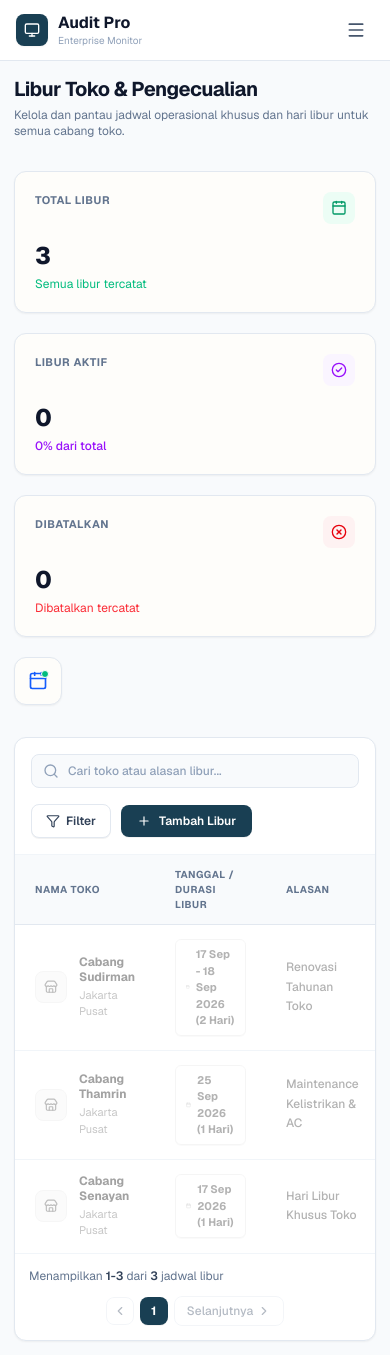
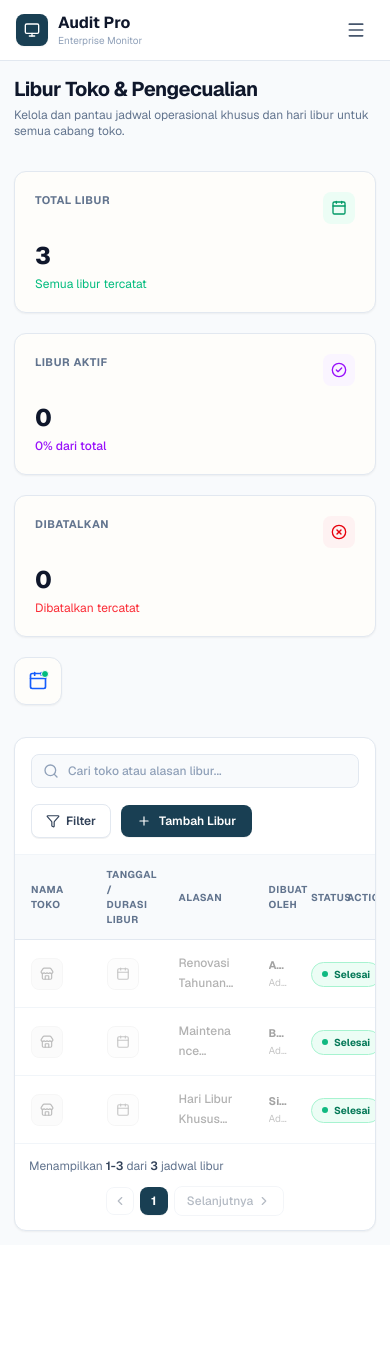
Before and after one commit to AlvinoValerian/Audit-Checklist-System, a Next.js app in the folder frontend/: page /libur-toko in a window 390 px wide. After the commit the page ends 1245 px from the top, so only its background shows below. Built offline with nearby package versions, Linux system fonts and the light colour scheme.

Commit message:
update: perbaikan responsive tabel libur toko dan perbaikan penamaan tombol buat template

```diff
--- a/frontend/src/app/libur-toko/page.tsx
+++ b/frontend/src/app/libur-toko/page.tsx
@@ -76,6 +76,20 @@ export default function LiburTokoPage() {
     if (status === "Terjadwal") return { bg: "bg-purple-50 border-purple-200 text-purple-700", dot: "bg-purple-600" };
     if (status === "Selesai") return { bg: "bg-[#ecfdf5] border-[#a7f3d0] text-[#047857]", dot: "bg-[#10b981]" };
     return { bg: "bg-[#fef2f2] border-[#fecaca] text-[#b91c1c]", dot: "bg-[#ef4444]" };
+  };
+
+  const formatDateRange = (start: string, end: string) => {
+    const s = new Date(start);
+    const e = new Date(end);
+    const options: Intl.DateTimeFormatOptions = { day: 'numeric', month: 'short' };
+
+    if (start === end) {
+      return s.toLocaleDateString('id-ID', { ...options, year: 'numeric' });
+    }
+
+    const startStr = s.toLocaleDateString('id-ID', options);
+    const endStr = e.toLocaleDateString('id-ID', { ...options, year: 'numeric' });
+    return `${startStr} - ${endStr}`;
   };
 
   const formatDuration = (start: string, end: string, days: number) => {
@@ -340,15 +354,15 @@ export default function LiburTokoPage() {
 
         {/* Table Content */}
         <div className="overflow-x-auto">
-          <table className="w-full text-left border-collapse">
+          <table className="w-full table-fixed text-left border-collapse">
             <thead>
               <tr className="bg-slate-50 border-b border-slate-200">
-                <th className="px-5 py-3 text-[10px] font-bold text-slate-500 uppercase tracking-wider">NAMA TOKO</th>
-                <th className="px-5 py-3 text-[10px] font-bold text-slate-500 uppercase tracking-wider">TANGGAL / DURASI LIBUR</th>
-                <th className="px-5 py-3 text-[10px] font-bold text-slate-500 uppercase tracking-wider">ALASAN</th>
-                <th className="px-5 py-3 text-[10px] font-bold text-slate-500 uppercase tracking-wider">DIBUAT OLEH</th>
-                <th className="px-5 py-3 text-[10px] font-bold text-slate-500 uppercase tracking-wider text-center">STATUS</th>
-                <th className="px-5 py-3 text-[10px] font-bold text-slate-500 uppercase tracking-wider text-center">ACTION</th>
+                <th className="w-[21%] px-4 py-3 text-[10px] font-bold text-slate-500 uppercase tracking-wider">NAMA TOKO</th>
+                <th className="w-[20%] px-4 py-3 text-[10px] font-bold text-slate-500 uppercase tracking-wider">TANGGAL / DURASI LIBUR</th>
+                <th className="w-[25%] px-4 py-3 text-[10px] font-bold text-slate-500 uppercase tracking-wider">ALASAN</th>
+                <th className="w-[14%] px-4 py-3 text-[10px] font-bold text-slate-500 uppercase tracking-wider">DIBUAT OLEH</th>
+                <th className="w-[10%] px-2 py-3 text-[10px] font-bold text-slate-500 uppercase tracking-wider text-center">STATUS</th>
+                <th className="w-[10%] px-2 py-3 text-[10px] font-bold text-slate-500 uppercase tracking-wider text-center">ACTION</th>
               </tr>
             </thead>
             <tbody className="divide-y divide-slate-100">
@@ -384,37 +398,51 @@ export default function LiburTokoPage() {
 
                   return (
                     <tr key={row.id} className="hover:bg-slate-50/50 transition-colors">
-                      <td className={`px-5 py-3.5 ${isGrayedOut ? 'opacity-40 grayscale' : ''}`}>
+                      <td className={`px-4 py-3.5 ${isGrayedOut ? 'opacity-40 grayscale' : ''}`}>
                         <div className="flex items-center gap-3">
                           <div className="w-8 h-8 rounded-lg bg-blue-50 border border-blue-100 flex items-center justify-center text-blue-600 shrink-0">
                             <Store className="w-3.5 h-3.5" />
                           </div>
-                          <div>
-                            <p className="text-xs font-bold text-slate-900 leading-tight">{row.storeName}</p>
-                            <p className="text-[11px] text-slate-500 mt-0.5">{row.storeLocation}</p>
+                          <div className="min-w-0">
+                            <p className="text-xs font-bold text-slate-900 leading-tight truncate">{row.storeName}</p>
+                            <p className="text-[11px] text-slate-500 mt-0.5 truncate">{row.storeLocation}</p>
                           </div>
                         </div>
                       </td>
-                      <td className={`px-5 py-3.5 ${isGrayedOut ? 'opacity-40 grayscale' : ''}`}>
-                        <div className="inline-flex items-center gap-1.5 px-2.5 py-1.5 rounded-md bg-white border border-slate-200 text-[11px] text-slate-700 font-bold shadow-2xs">
-                          <CalendarIcon className="w-3.5 h-3.5 text-slate-400" />
-                          {formatDuration(row.startDate, row.endDate, row.durationDays)}
+                      <td className={`px-4 py-3.5 ${isGrayedOut ? 'opacity-40 grayscale' : ''}`}>
+                        <div className="flex items-center gap-2.5">
+                          <div className="w-8 h-8 rounded-lg bg-slate-50 border border-slate-200 flex items-center justify-center text-slate-500 shrink-0">
+                            <CalendarIcon className="w-3.5 h-3.5 text-slate-500" />
+                          </div>
+                          <div className="min-w-0">
+                            <p className="text-xs font-bold text-slate-900 leading-tight truncate">
+                              {formatDateRange(row.startDate, row.endDate)}
+                            </p>
+                            <p className="text-[10px] text-slate-500 font-medium mt-0.5 truncate">
+                              Durasi: {row.durationDays} Hari
+                            </p>
+                          </div>
                         </div>
                       </td>
-                      <td className={`px-5 py-3.5 ${isGrayedOut ? 'opacity-40 grayscale' : ''}`}>
-                        <p className="text-xs text-slate-700 max-w-[160px] leading-relaxed font-medium">{row.reason}</p>
+                      <td className={`px-4 py-3.5 ${isGrayedOut ? 'opacity-40 grayscale' : ''}`}>
+                        <p
+                          className="text-xs text-slate-700 leading-relaxed font-medium break-words line-clamp-2"
+                          title={row.reason}
+                        >
+                          {row.reason}
+                        </p>
                       </td>
-                      <td className={`px-5 py-3.5 ${isGrayedOut ? 'opacity-40 grayscale' : ''}`}>
-                        <p className="text-[11px] font-bold text-slate-900">{row.createdBy}</p>
-                        <p className="text-[10px] text-slate-500 mt-0.5">{row.creatorRole}</p>
+                      <td className={`px-4 py-3.5 ${isGrayedOut ? 'opacity-40 grayscale' : ''}`}>
+                        <p className="text-[11px] font-bold text-slate-900 truncate">{row.createdBy}</p>
+                        <p className="text-[10px] text-slate-500 mt-0.5 truncate">{row.creatorRole}</p>
                       </td>
-                      <td className="px-5 py-3.5 text-center">
+                      <td className="px-2 py-3.5 text-center whitespace-nowrap">
                         <span className={`inline-flex items-center gap-1.5 px-2.5 py-1 rounded-full text-[10px] font-bold border ${colors.bg}`}>
                           <div className={`w-1.5 h-1.5 rounded-full ${colors.dot}`}></div>
                           {row.status}
                         </span>
                       </td>
-                      <td className="px-5 py-3.5 text-center">
+                      <td className="px-2 py-3.5 text-center whitespace-nowrap">
                         {isCompleted ? null : (
                           <ActionButtons
                             align="center"
--- a/frontend/src/app/template-checklist/components/CreateTemplate.tsx
+++ b/frontend/src/app/template-checklist/components/CreateTemplate.tsx
@@ -643,7 +643,7 @@ export default function CreateTemplate({
           onClick={handleBack}
           className="px-4 py-2 bg-white border border-slate-200 hover:bg-slate-50 text-slate-700 rounded-xl text-xs font-semibold transition-colors cursor-pointer shadow-2xs"
         >
-          Batal / Buang
+          Batal
         </button>
         <button
           type="button"
```
Also changed, not shown: 1 other file (tests, documents, lock files or other folders).
